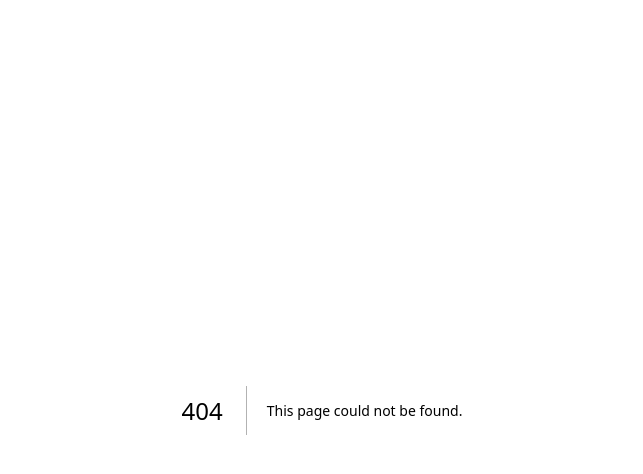
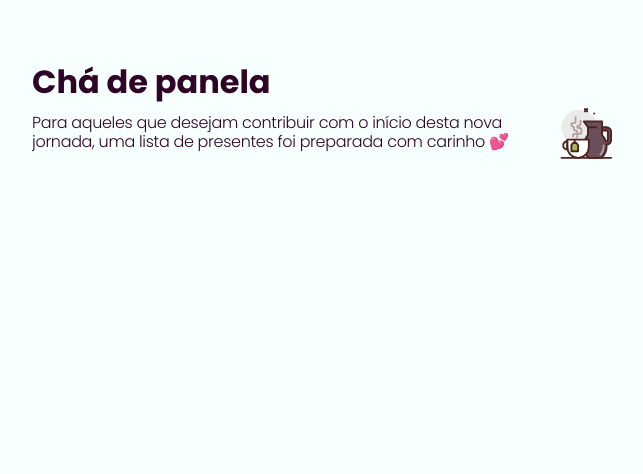
Before and after one commit to LeoCesar0/bridal-shower-list, a Next.js app: page /list in a window 1280 px wide. Before the commit this address had no page. Shown: the top 474 px of the page, without its empty margins (318-961 px from the left). Built offline with nearby package versions, Linux system fonts and the light colour scheme; a web font is replaced by a local one.

Commit message:
WIP: start list page

```diff
--- /dev/null
+++ b/src/app/list/page.jsx
@@ -0,0 +1,78 @@
+"use client";
+import { CONFIG } from "@/static/config";
+import { Styles } from "./styles";
+
+
+export default function ListPage() {
+
+  return (
+    <Styles.Container>
+      <header>
+        <Styles.HeaderTop >
+          <h1>{CONFIG.appTitle}</h1>
+          <div class='actions' ></div>
+        </ Styles.HeaderTop >
+        <Styles.HeaderBottom>
+          <Styles.Description>
+            {CONFIG.appDescription}
+          </Styles.Description>
+          <img alt='tea-logo' src='tea.svg' />
+        </Styles.HeaderBottom>
+      </header>
+    </Styles.Container>
+  );
+}
+
+
+const mockProducts = [
+  {
+    id: 1,
+    name: "Kitchen Set 1",
+    slug: "kitchen-set-1",
+    image: "https://picsum.photos/200",
+    createdAt: new Date(),
+    updatedAt: new Date(),
+    selectedBy: null,
+    guestId: null
+  },
+  {
+    id: 2,
+    name: "Kitchen Set 2",
+    slug: "kitchen-set-2",
+    image: "https://picsum.photos/200",
+    createdAt: new Date(),
+    updatedAt: new Date(),
+    selectedBy: null,
+    guestId: null
+  },
+  {
+    id: 3,
+    name: "Kitchen Set 3",
+    slug: "kitchen-set-3",
+    image: "https://picsum.photos/200",
+    createdAt: new Date(),
+    updatedAt: new Date(),
+    selectedBy: null,
+    guestId: null
+  },
+  {
+    id: 4,
+    name: "Kitchen Set 4",
+    slug: "kitchen-set-4",
+    image: "https://picsum.photos/200",
+    createdAt: new Date(),
+    updatedAt: new Date(),
+    selectedBy: null,
+    guestId: null
+  },
+  {
+    id: 5,
+    name: "Kitchen Set 5",
+    slug: "kitchen-set-5",
+    image: "https://picsum.photos/200",
+    createdAt: new Date(),
+    updatedAt: new Date(),
+    selectedBy: null,
+    guestId: null
+  },
+];
--- /dev/null
+++ b/src/app/list/styles.js
@@ -0,0 +1,43 @@
+import styled from "styled-components";
+
+const Title = styled.h1`
+  font-size: 30px;
+  font-weight: 400;
+  line-height: 100%; /* 30px */
+  letter-spacing: -0.6px;
+`;
+
+const Description = styled.h2`
+  font-size: 16px;
+  font-style: normal;
+  font-weight: 300;
+  line-height: 118%; /* 18.88px */
+  letter-spacing: -0.32px;
+`;
+
+const Container = styled.div`
+  display: flex;
+  flex-direction: column;
+  height: ${({ theme }) =>
+    `calc(100vh - 2*${theme.spacing["container-vertical-padding"]})`};
+  width: 100%;
+  overflow: hidden;
+  padding-top: 48px;
+`;
+
+const HeaderTop = styled.div`
+
+`;
+
+const HeaderBottom = styled.div`
+  display: flex;
+  align-items: center;
+`;
+
+export const Styles = {
+  Title,
+  Description,
+  Container,
+  HeaderTop,
+  HeaderBottom
+};
--- /dev/null
+++ b/src/helpers/handleStorage.js
@@ -0,0 +1,29 @@
+
+const appKey = "@bridal-shower-IzaLeo";
+
+
+export const handleStorage = () => {
+  const get = (key) => {
+    const data = localStorage.getItem(`${appKey}:${key}`);
+    return JSON.parse(data);
+  };
+
+  const set = (key, data) => {
+    localStorage.setItem(`${appKey}:${key}`, JSON.stringify(data));
+  };
+
+  const remove = (key) => {
+    localStorage.removeItem(`${appKey}:${key}`);
+  };
+
+  const clear = () => {
+    localStorage.clear();
+  };
+
+  return {
+    getStorage: get,
+    setStorage: set,
+    removeStorage:remove,
+    clearStorage:clear,
+  };
+};
--- a/src/provider/GlobalContextProvider.js
+++ b/src/provider/GlobalContextProvider.js
@@ -1,6 +1,8 @@
 "use client";
 
-import { createContext, useContext, useState } from "react";
+import { handleStorage } from "@/helpers/handleStorage";
+import { useRouter } from "next/navigation";
+import { createContext, useContext, useEffect, useState } from "react";
 
 const initialState = {
   currentUser: null,
@@ -10,12 +12,42 @@ export const GlobalContext = createContext(initialState);
 
 const GlobalContextProvider = ({ children }) => {
   const [state, setState] = useState(initialState);
+  const router = useRouter();
+
+  const { setStorage, getStorage } = handleStorage();
+
+  const currentUserSlug = state.currentUser?.slug || null;
+
+  const setCurrentUser = (user) => {
+    setStorage("currentUser", user);
+    setState((prev) => ({
+      ...prev,
+      currentUser: user,
+    }));
+  };
+
+  useEffect(() => {
+    const currentUser = getStorage("currentUser") || null;
+    if (currentUser) {
+      setState((prev) => ({
+        ...prev,
+        currentUser,
+      }));
+    }
+  }, []);
+
+  useEffect(() => {
+    if (currentUserSlug) {
+      router.push("/list",);
+    }
+  }, [currentUserSlug]);
 
   return (
     <GlobalContext.Provider
       value={{
         ...state,
         setState,
+        setCurrentUser,
       }}
     >
       {children}
--- /dev/null
+++ b/src/static/config.js
@@ -0,0 +1,6 @@
+
+
+export const CONFIG =  {
+  appTitle: "Chá de panela",
+  appDescription: "Para aqueles que desejam contribuir com o início desta nova jornada, uma lista de presentes foi preparada com carinho 💕"
+};
```
Also changed, not shown: src/app/page.jsx (+11 -3 lines).
